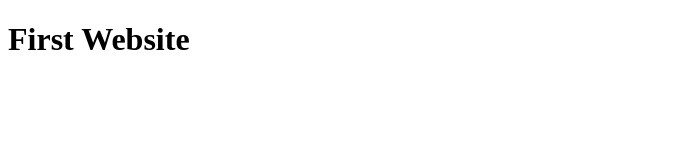
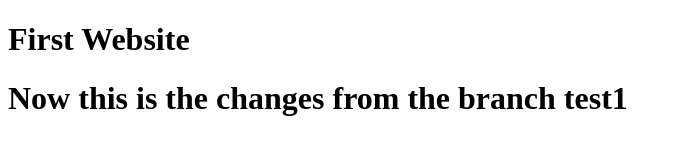
Before and after one commit to gitesh8/test-website, a plain HTML site: page index.html in a window 1280 px wide. Shown: the whole page, without its empty margins (0-682 px from the left). Drawn offline with Linux system fonts and the light colour scheme.

Commit message:
updated index.html file

```diff
--- a/index.html
+++ b/index.html
@@ -7,5 +7,6 @@
 </head>
 <body>
     <h1>First Website</h1>
+    <h1>Now this is the changes from the branch test1</h1>
 </body>
 </html>
```
